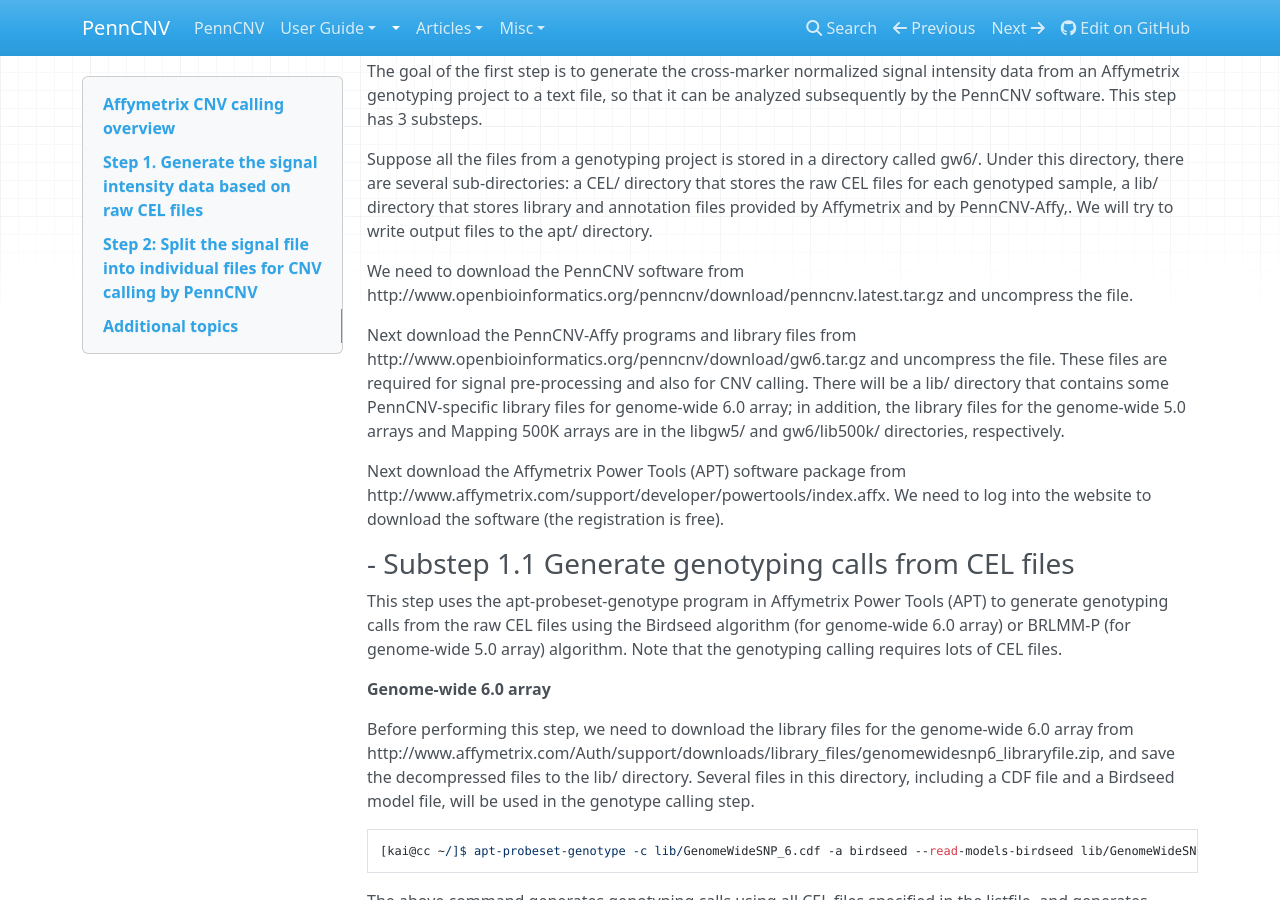
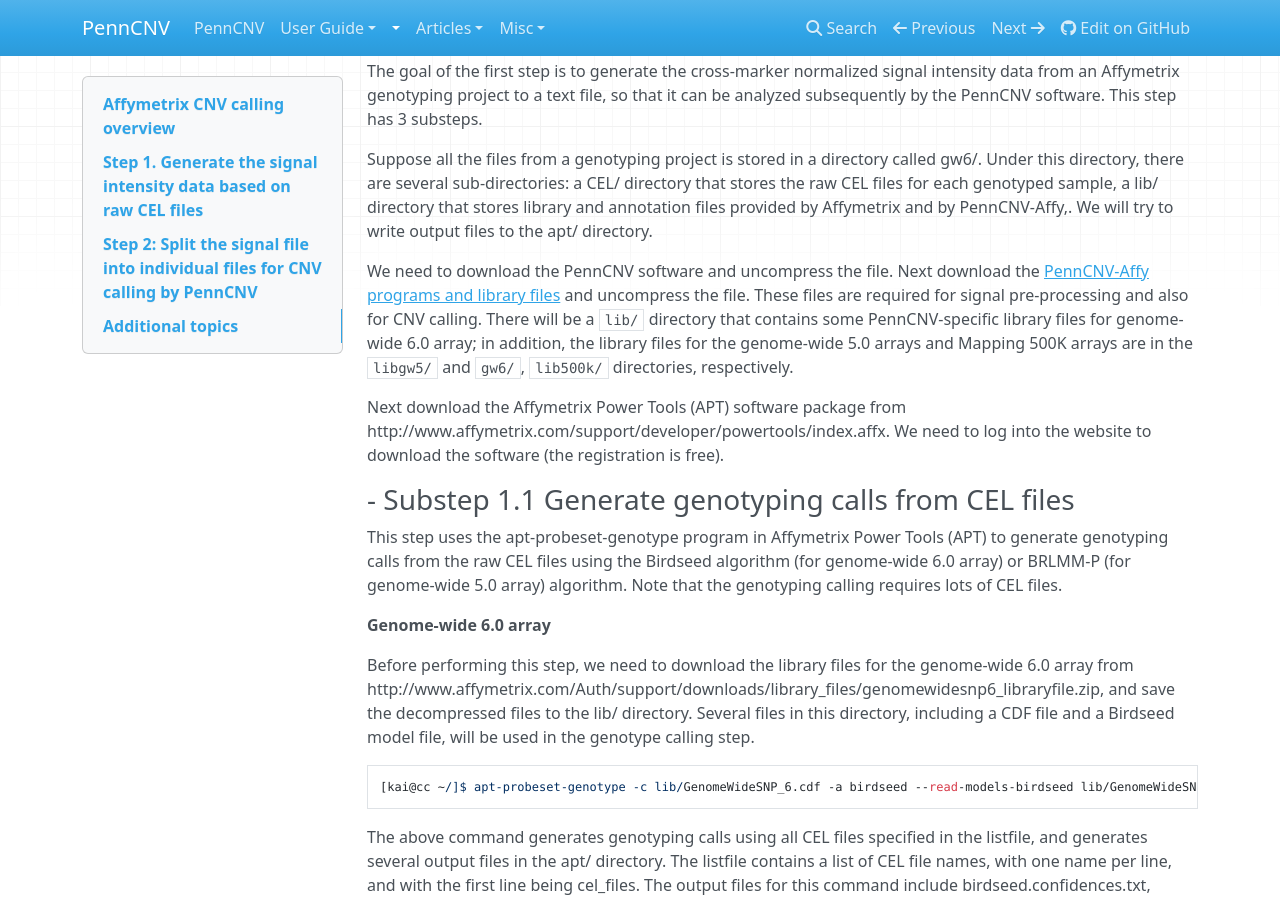
Before and after one commit to WGLab/PennCNV, an MkDocs documentation site: the page built from docs/user-guide/affy.md, in a window 1280 px wide and 900 px high, scrolled down 383 px. Built offline with MkDocs 1.6.1, drawn with Linux system fonts in a browser that asks for light colours; nearby versions of some CDN libraries; old or Windows-style settings are respelled for this version of MkDocs.

Commit message:
Updated affy.md

```diff
--- a/docs/user-guide/affy.md
+++ b/docs/user-guide/affy.md
@@ -10,9 +10,7 @@
 
 Suppose all the files from a genotyping project is stored in a directory called gw6/. Under this directory, there are several sub-directories: a CEL/ directory that stores the raw CEL files for each genotyped sample, a lib/ directory that stores library and annotation files provided by Affymetrix and by PennCNV-Affy,. We will try to write output files to the apt/ directory.
 
-We need to download the PennCNV software from http://www.openbioinformatics.org/penncnv/download/penncnv.latest.tar.gz and uncompress the file.
-
-Next download the PennCNV-Affy programs and library files from http://www.openbioinformatics.org/penncnv/download/gw6.tar.gz and uncompress the file. These files are required for signal pre-processing and also for CNV calling. There will be a lib/ directory that contains some PennCNV-specific library files for genome-wide 6.0 array; in addition, the library files for the genome-wide 5.0 arrays and Mapping 500K arrays are in the libgw5/ and gw6/lib500k/ directories, respectively.
+We need to download the PennCNV software and uncompress the file. Next download the [PennCNV-Affy programs and library files](http://www.openbioinformatics.org/penncnv/download/gw6.tar.gz) and uncompress the file. These files are required for signal pre-processing and also for CNV calling. There will be a `lib/` directory that contains some PennCNV-specific library files for genome-wide 6.0 array; in addition, the library files for the genome-wide 5.0 arrays and Mapping 500K arrays are in the `libgw5/` and `gw6/`, `lib500k/` directories, respectively.
 
 Next download the Affymetrix Power Tools (APT) software package from http://www.affymetrix.com/support/developer/powertools/index.affx. We need to log into the website to download the software (the registration is free).
 
```
